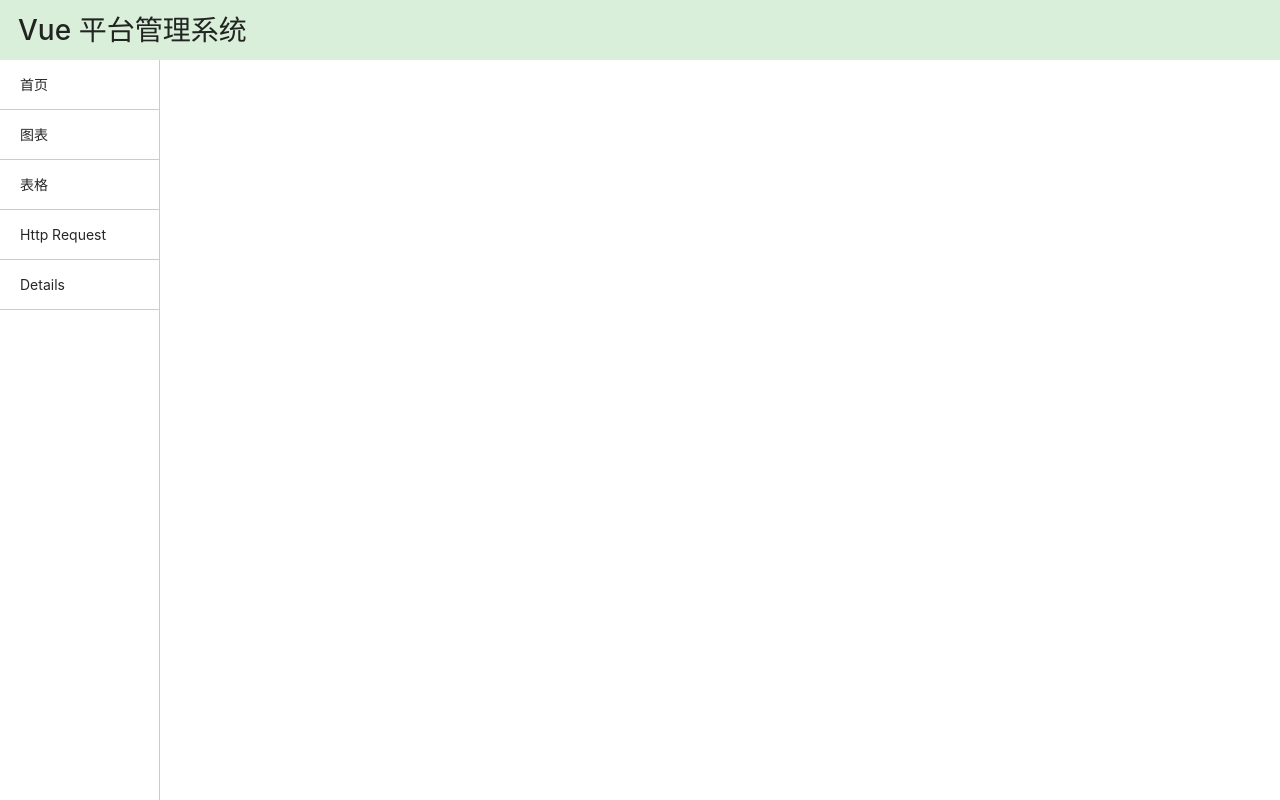
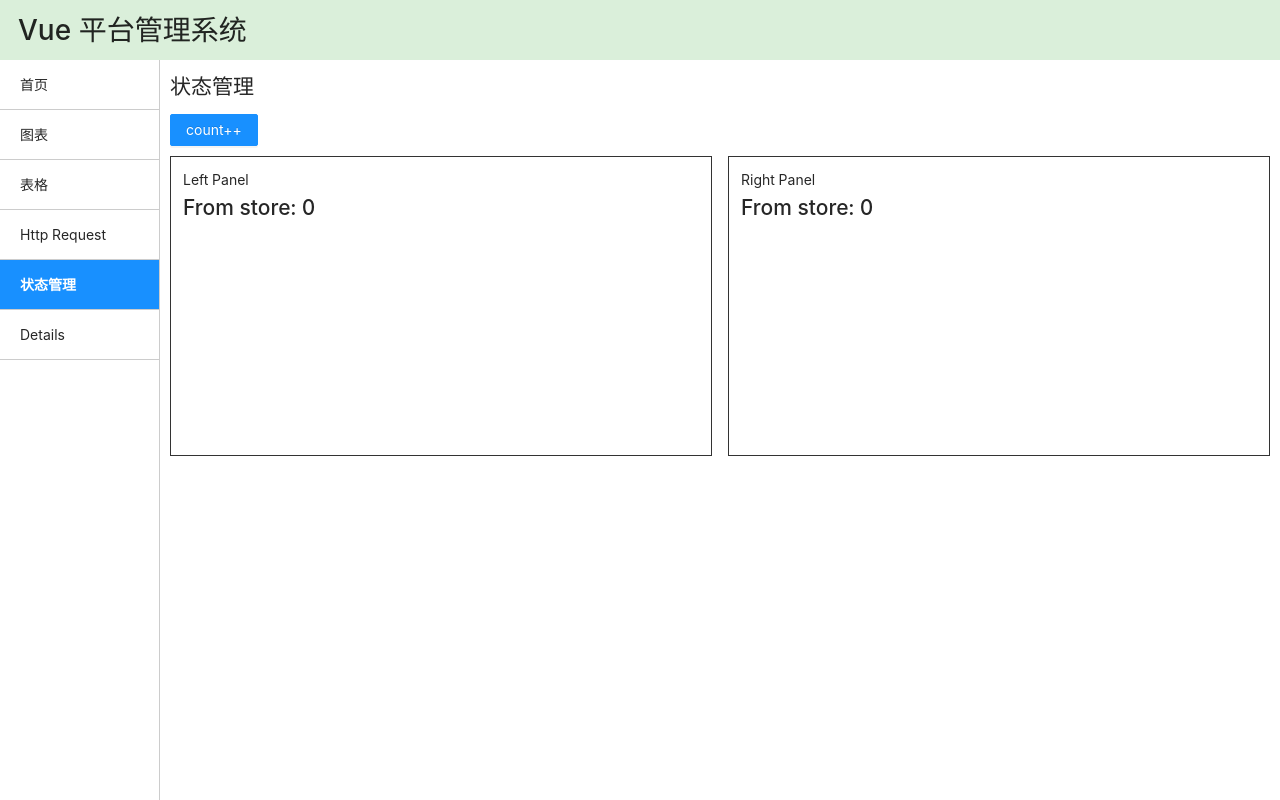
Before and after one commit to sangwell/vue-rock, a Vue app: page /state in a window 1280 px wide. Built offline with nearby package versions, Linux system fonts and the light colour scheme.

Commit message:
add state

```diff
--- a/src/App.vue
+++ b/src/App.vue
@@ -32,6 +32,9 @@ const isActive = (path: string) => {
           </li>
           <li :class="{ active: isActive('/http-request') }" @click="navigateTo('/http-request')">
             Http Request
+          </li>
+          <li :class="{ active: isActive('/state') }" @click="navigateTo('/state')">
+            状态管理
           </li>
           <li :class="{ active: isActive('/details') }" @click="navigateTo('/details')">
             Details
--- /dev/null
+++ b/src/components/state-components/LeftPanel.vue
@@ -0,0 +1,18 @@
+<script setup lang="ts">
+import { store } from '@/shared/state-store/store'
+</script>
+
+<template>
+  <div class="panel-layout">
+    <span>Left Panel</span>
+    <h2>From store: {{ store.count }}</h2>
+  </div>
+</template>
+
+<style scoped>
+.panel-layout {
+  border: 1px solid #333333;
+  padding: 12px;
+  height: 300px;
+}
+</style>
--- /dev/null
+++ b/src/components/state-components/RightPanel.vue
@@ -0,0 +1,18 @@
+<script setup lang="ts">
+import { store } from '@/shared/state-store/store'
+</script>
+
+<template>
+  <div class="panel-layout">
+    <span>Right Panel</span>
+    <h2>From store: {{ store.count }}</h2>
+  </div>
+</template>
+
+<style scoped>
+.panel-layout {
+  border: 1px solid #333333;
+  padding: 12px;
+  height: 300px;
+}
+</style>
--- a/src/router/index.ts
+++ b/src/router/index.ts
@@ -34,6 +34,14 @@ const router = createRouter({
       component: () => import('../views/AboutView.vue')
     },
     {
+      path: '/state',
+      name: 'state',
+      // route level code-splitting
+      // this generates a separate chunk (About.[hash].js) for this route
+      // which is lazy-loaded when the route is visited.
+      component: () => import('../views/State.vue')
+    },
+    {
       path: '/details',
       name: 'details',
       component: () => import('../views/Details.vue')
--- /dev/null
+++ b/src/shared/state-store/store.js
@@ -0,0 +1,5 @@
+import { reactive } from 'vue'
+
+export const store = reactive({
+  count: 0
+})
--- a/src/views/HttpRequest.vue
+++ b/src/views/HttpRequest.vue
@@ -4,9 +4,13 @@ import axios from 'axios'
 
 const apiResult = ref<string>('')
 
+const isLoading = ref(false)
+
 const getData = () => {
+  isLoading.value = true
   axios.get<any>('https://randomuser.me/api?noinfo').then(data => {
     apiResult.value = JSON.stringify(data.data, null, 2);
+    isLoading.value = false;
   })
 }
 </script>
@@ -14,7 +18,7 @@ const getData = () => {
 <template>
   <main>
     <h2>Http Request</h2>
-    <a-button type="primary" class="btn-margin" @click="getData()">获取在线数据</a-button>
+    <a-button type="primary" class="btn-margin" :loading="isLoading" @click="getData()">获取在线数据</a-button>
     <a>请求地址：https://randomuser.me/api?noinfo</a>
     <a-textarea v-model:value="apiResult" placeholder="返回结果" :rows="20" />
   </main>
--- /dev/null
+++ b/src/views/State.vue
@@ -0,0 +1,31 @@
+<script setup lang="ts">
+import LeftPanel from '@/components/state-components/LeftPanel.vue'
+import RightPanel from '@/components/state-components/RightPanel.vue'
+import {store} from '../shared/state-store/store'
+</script>
+
+<template>
+  <main>
+    <h2>状态管理</h2>
+
+    <a-button type="primary" class="btn-margin" @click="store.count++">count++</a-button>
+
+    <a-row :gutter="16">
+      <a-col :span="12">
+        <LeftPanel></LeftPanel>
+      </a-col>
+      <a-col :span="12">
+        <RightPanel></RightPanel>
+      </a-col>
+    </a-row>
+  </main>
+</template>
+
+<style scoped>
+main {
+  padding: 10px;
+}
+.btn-margin{
+  margin-bottom: 10px;
+}
+</style>
```
